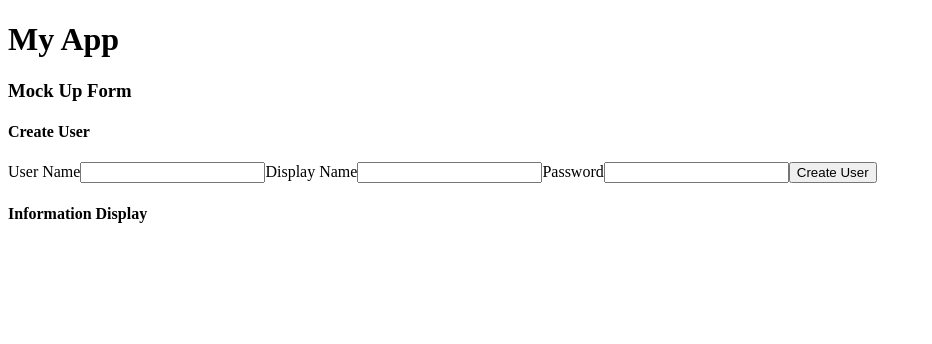
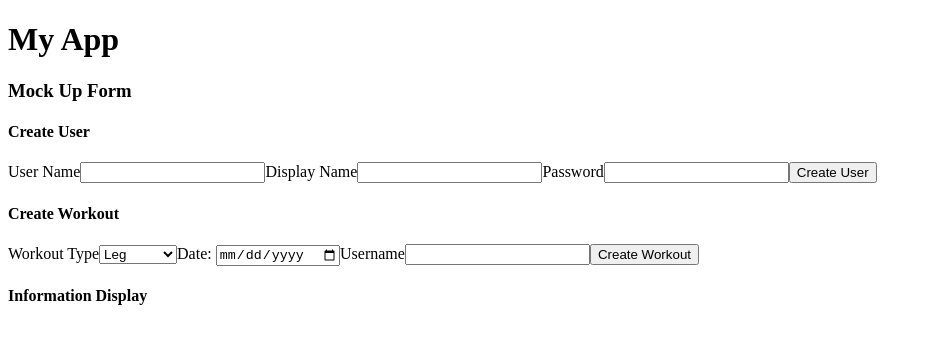
Before and after one commit to jamieab98/Capstone-Full-Stack-Productivity, a React (Vite) app in the folder frontend/: page / in a window 1280 px wide. Shown: the top 344 px of the page, without its empty margins (0-932 px from the left). Built offline with nearby package versions, Linux system fonts and the light colour scheme.

Commit message:
created the handleCreateWorkout function and Create Workout form

```diff
--- a/frontend/src/App.jsx
+++ b/frontend/src/App.jsx
@@ -5,11 +5,22 @@ function App(){
   const [displayName, setDisplayName] = useState("")
   const [password, setPassword] = useState("")
 
+  const [workoutType, setWorkoutType] = useState("")
+  const [workoutDate, setWorkoutDate] = useState("")
+  const [username, setUsername] = useState("")
+
   function handleCreateUser(e){
     e.preventDefault()
     console.log(newUsername)
     console.log(displayName)
     console.log(password)
+  }
+
+  function handleCreateWorkout(e){
+    e.preventDefault()
+    console.log(workoutType)
+    console.log(workoutDate)
+    console.log(username)
   }
 
   return(
@@ -31,6 +42,28 @@ function App(){
           <button type="submit">Create User</button>
         </form>
       </div>
+
+      <h4>Create Workout</h4>
+      <form onSubmit={handleCreateWorkout}>
+        <label htmlFor="workouttype">Workout Type</label>
+        <select value={workoutType} onChange={(e)=>setWorkoutType(e.target.value)} id="workouttype">
+          <option value="leg">Leg</option>
+          <option value="push">Push</option>
+          <option value="pull">Pull</option>
+          <option value="upper">Upper</option>
+          <option value="lower">Lower</option>
+          <option value="full">Full Body</option>
+          <option value="other">Other</option>
+        </select>
+
+        <label htmlFor="date">Date: </label>
+        <input type="date" id="date" value={workoutDate} onChange={(e)=>setWorkoutDate(e.target.value)}></input>
+
+        <label htmlFor="username">Username</label>
+        <input type="text" id="username" value={username} onChange={(e)=>setUsername(e.target.value)}></input>
+
+        <button type="submit">Create Workout</button>
+      </form>
       <div>
         <h4>Information Display</h4>
       </div>
```
